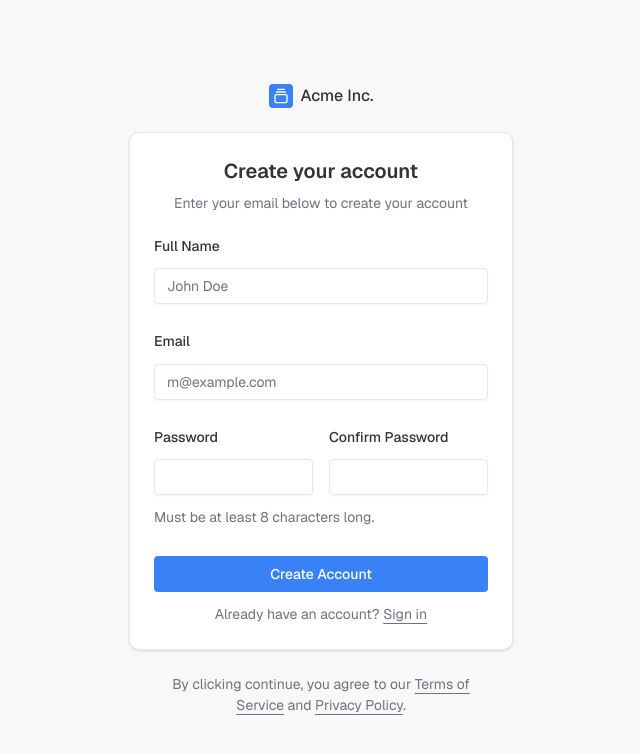
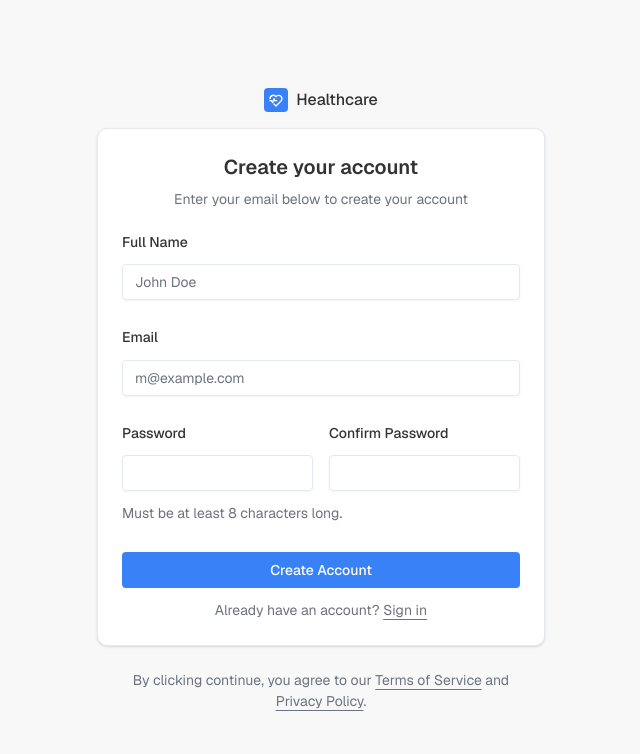
Before and after one commit to bry-ly/Health-Care, a Next.js app: page /signup in a window 1280 px wide. Shown: the top 754 px of the page, without its empty margins (319-959 px from the left). Built offline with nearby package versions, Linux system fonts and the light colour scheme.

Commit message:
Refactor login and signup pages to use Link component for navigation and update branding to 'HealthCare'. Replace GalleryVerticalEnd icon with IconHeartbeat for a consistent design across authentication pages.

```diff
--- a/app/login/page.tsx
+++ b/app/login/page.tsx
@@ -1,17 +1,17 @@
-import { GalleryVerticalEnd } from "lucide-react";
-
 import { LoginForm } from "@/components/auth/login-form";
+import { IconHeartbeat } from "@tabler/icons-react";
+import Link from "next/link";
 
 export default function LoginPage() {
   return (
     <div className="bg-muted flex min-h-svh flex-col items-center justify-center gap-6 p-6 md:p-10">
       <div className="flex w-full max-w-sm flex-col gap-6">
-        <a href="#" className="flex items-center gap-2 self-center font-medium">
+        <Link href="/" className="flex items-center gap-2 self-center font-medium">
           <div className="bg-primary text-primary-foreground flex size-6 items-center justify-center rounded-md">
-            <GalleryVerticalEnd className="size-4" />
+            <IconHeartbeat className="size-4" />
           </div>
-          Acme Inc.
-        </a>
+          HealthCare
+        </Link>
         <LoginForm />
       </div>
     </div>
--- a/app/signup/page.tsx
+++ b/app/signup/page.tsx
@@ -1,17 +1,20 @@
-import { GalleryVerticalEnd } from "lucide-react";
-
+import Link from "next/link";
 import { SignupForm } from "@/components/auth/signup-form";
+import { IconHeartbeat } from "@tabler/icons-react";
 
 export default function SignupPage() {
   return (
-    <div className="bg-muted flex min-h-svh flex-col items-center justify-center gap-6 p-6 md:p-10">
-      <div className="flex w-full max-w-sm flex-col gap-6">
-        <a href="#" className="flex items-center gap-2 self-center font-medium">
+    <div className="bg-muted flex lg:h-screen min-h-svh md:min-h-screen flex-col items-center justify-center gap-4 overflow-y-auto p-4 md:p-6">
+      <div className="flex w-full max-w-md flex-col gap-4">
+        <Link
+          href="/"
+          className="flex items-center gap-2 self-center font-medium"
+        >
           <div className="bg-primary text-primary-foreground flex size-6 items-center justify-center rounded-md">
-            <GalleryVerticalEnd className="size-4" />
+            <IconHeartbeat className="size-4" />
           </div>
-          Acme Inc.
-        </a>
+          Healthcare
+        </Link>
         <SignupForm />
       </div>
     </div>
```
